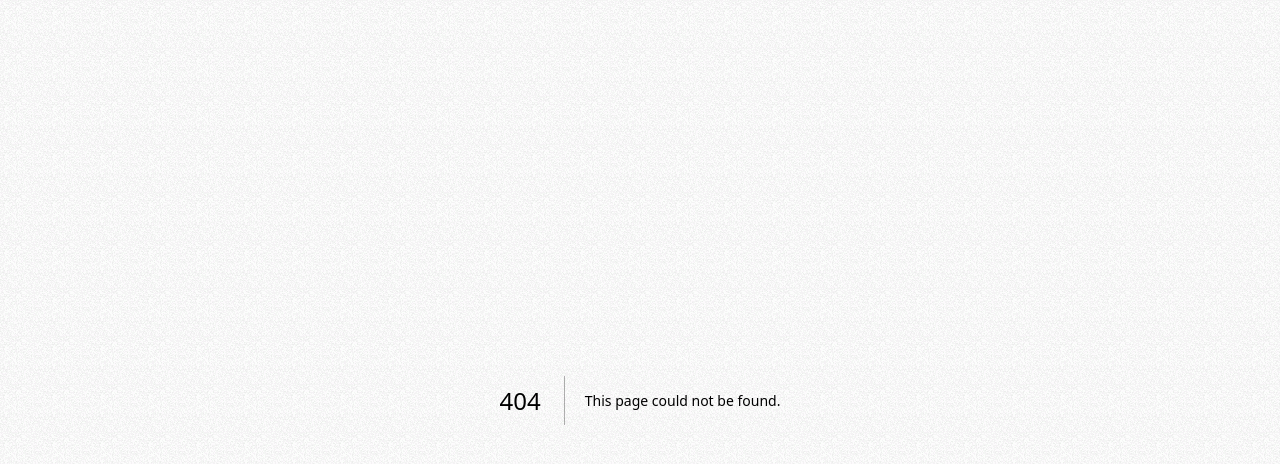
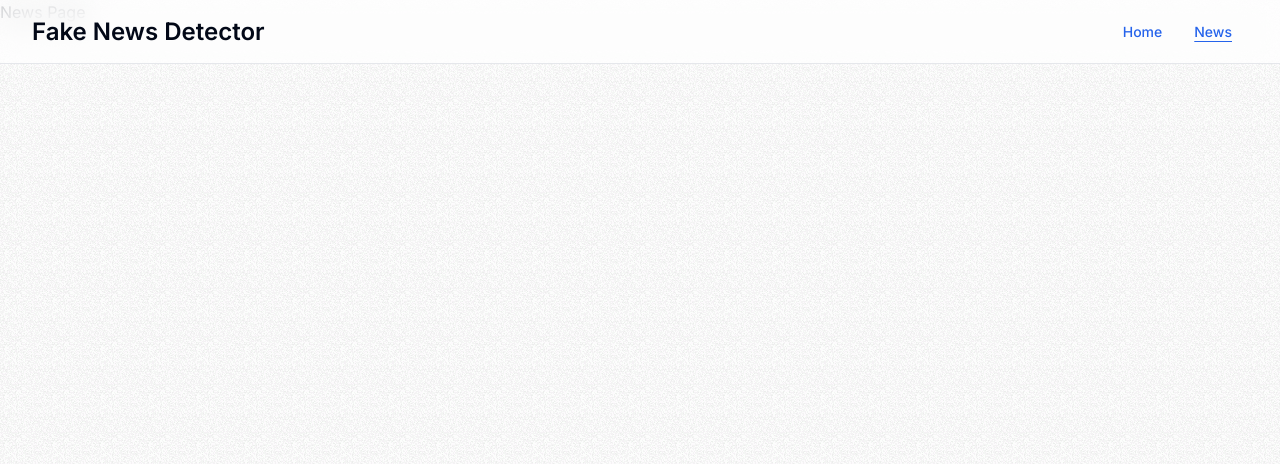
Before and after one commit to MubasharAhmad/fake-news-detector, a Next.js app: page /news in a window 1280 px wide. Before the commit this address had no page. Shown: the top 464 px of the page. Built offline with nearby package versions, Linux system fonts and the light colour scheme.

Commit message:
added navbar

```diff
--- a/src/app/layout.tsx
+++ b/src/app/layout.tsx
@@ -2,6 +2,7 @@ import type { Metadata } from 'next'
 import { Inter } from 'next/font/google'
 import './globals.css'
 import { cn } from '@/lib/utils'
+import Navbar from '@/components/navbar'
 
 const inter = Inter({ subsets: ['latin'] })
 
@@ -17,7 +18,8 @@ export default function RootLayout({
 }) {
   return (
     <html lang="en">
-      <body className={cn("container min-h-screen font-sans antialiased grainy", inter.className)}>
+      <body className={cn("relative min-h-screen font-sans antialiased grainy", inter.className)}>
+        <Navbar />
         {children}
       </body>
     </html>
--- /dev/null
+++ b/src/app/news/page.tsx
@@ -0,0 +1,11 @@
+import React from 'react'
+
+const News = () => {
+  return (
+    <div>
+        News Page
+    </div>
+  )
+}
+
+export default News
--- a/src/app/page.tsx
+++ b/src/app/page.tsx
@@ -4,7 +4,7 @@ import { ArrowRight } from "lucide-react"
 
 export default function Home() {
   return (
-    <>
+    <div className="container">
       <div className="mb-12 mt-28 sm:mt-40 max-w-screen-xl flex flex-col items-center justify-center text-center">
         <div className="mb-4 overflow-hidden whitespace-nowrap rounded-full border border-gray-200 px-7 py-2 bg-white shadow-md backdrop-blur hover:border-gray-300 hover:bg-white/50 transition-all">
           <p className="text-sm font-semibold text-gray-700">
@@ -27,6 +27,6 @@ export default function Home() {
           Get Started <ArrowRight className="ml-2 h-5 w-5" />
         </Link>
       </div>
-    </>
+    </div>
   )
 }
--- /dev/null
+++ b/src/components/navbar.tsx
@@ -0,0 +1,26 @@
+"use client"
+import React from 'react'
+import { Button } from './ui/button'
+import Link from 'next/link'
+import { usePathname } from 'next/navigation'
+
+const Navbar = () => {
+    const pathname = usePathname()
+    return (
+        <nav className="fixed top-0 w-full z-30 bg-white/75 backdrop-blur-lg h-16 border-b border-gray-200 transition-all">
+            <div className='container h-full flex justify-between items-center'>
+                <p className='text-2xl font-semibold'>Fake News Detector</p>
+                <div className='hidden sm:block'>
+                    <Button variant="link" asChild>
+                        <Link href="/" className={`${pathname === "/" ? "underline-offset-4 underline" : ""}`}>Home</Link>
+                    </Button>
+                    <Button variant="link" asChild>
+                        <Link href="/news" className={`${pathname === "/news" ? "underline-offset-4 underline" : ""}`}>News</Link>
+                    </Button>
+                </div>
+            </div>
+        </nav>
+    )
+}
+
+export default Navbar
```
